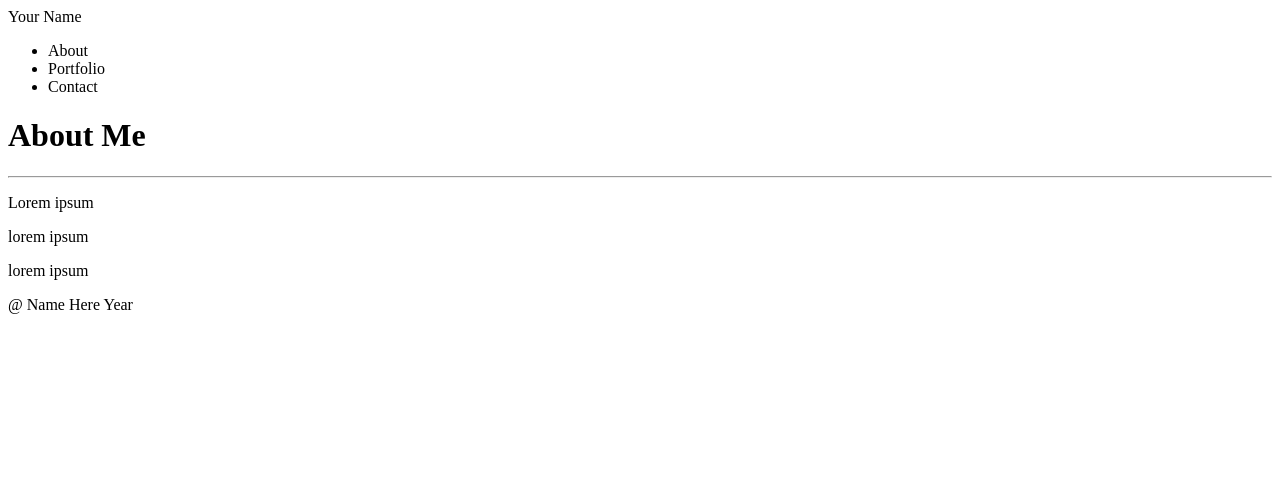
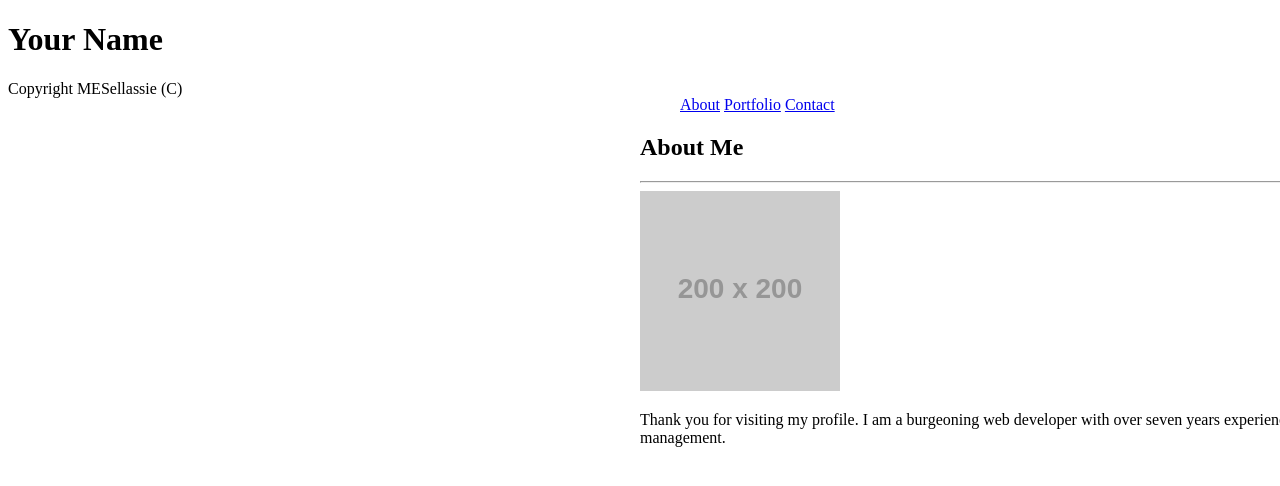
Before and after one commit to MESellassie/MESellassie.github.io, a plain HTML site: page index.html in a window 1280 px wide. Drawn offline with Linux system fonts and the light colour scheme; placeholder pictures from the web are drawn by us.

Commit message:
I've redone the index.html file and made changes to the style.css doc based on those changes.

```diff
--- a/index.html
+++ b/index.html
@@ -1,38 +1,45 @@
 <!DOCTYPE html>
 <html lang="en">
-
 <head>
     <meta charset="UTF-8">
-    <title>portfolio-about-me</title>
-    <link rel="stylesheet" href="style.css">
+    <meta name="viewport" content="width=device-width, initial-scale=1.0">
+    <meta http-equiv="X-UA-Compatible" content="ie=edge">
+    <title>Document</title>
+    <link rel="stylesheet" type="text/css" href="style.css">
 </head>
 
 <body>
-    <!--Main Header-->
-    <div class="main-header">
-        <header>Your Name</header>
+    <header>
+        <h1>Your Name</h1>
+    </header>
+
+    <div class="container">
+
+        <section class="side-menu">
+
+            <ul>
+                    <a href="#">About</a>
+                    <a href="#">Portfolio</a>
+                    <a href="#">Contact</a>
+            </ul>
+        </section>
+
+        <section class="main-bio">
+
+            <h2>About Me</h2>
+
+            <hr>
+
+            <img src="http://placehold.it/200x200" alt="Your Image" id="bio-image">
+
+            <p>Thank you for visiting my profile. I am a burgeoning web developer with over seven years experience in front-end Word Press and .Net management.</p>
+        </section>
+
     </div>
-    <!--Right Justified Menu Options-->
-    <div class="container">
-        <div class="right-menu">
-            <ul>
-                <li>About</li>
-                <li>Portfolio</li>
-                <li>Contact</li>
-            </ul>
-        </div>
-    </div>
-    <!--Bio Info-->
-    <div class="bio">
-        <h1>About Me</h1>
-        <hr>
-        <p>Lorem ipsum</p>
-        <p>lorem ipsum</p>
-        <p>lorem ipsum</p>
-    </div>
-    <div class="sticky-footer">
-        <p>@ Name Here Year</p>
-    </div>
+
+    <section class="sticky-foooter">
+        Copyright MESellassie (C)
+    </section>
+
 </body>
-
 </html>
--- /dev/null
+++ b/style.css
@@ -0,0 +1,24 @@
+.main-header {
+    width: 100%;
+    height: 170px;
+    border: 2px #cccccc solid;
+    background-color: #ffffff;
+    position: fixed;
+    top: 0;
+    left: 0;
+}
+
+.container {
+    position: fixed;
+    left: 50%;
+    margin-top: 0px;
+    margin-left: 0px;
+    width: 900px;
+    height: 100%;
+}
+
+.micah-evans {
+    position: relative;
+    bottom: 10px;
+    z-index: 1;
+}
```
